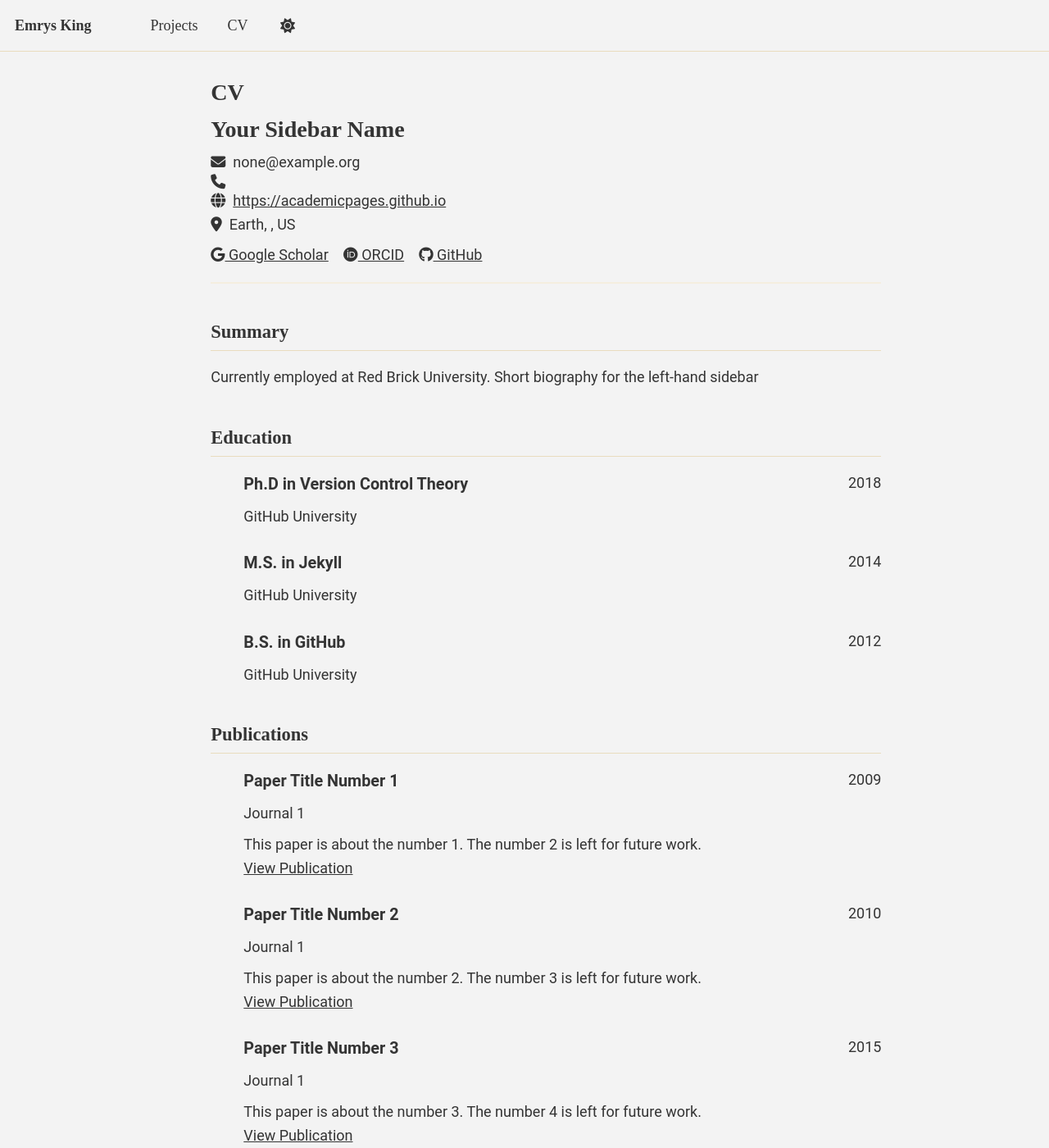
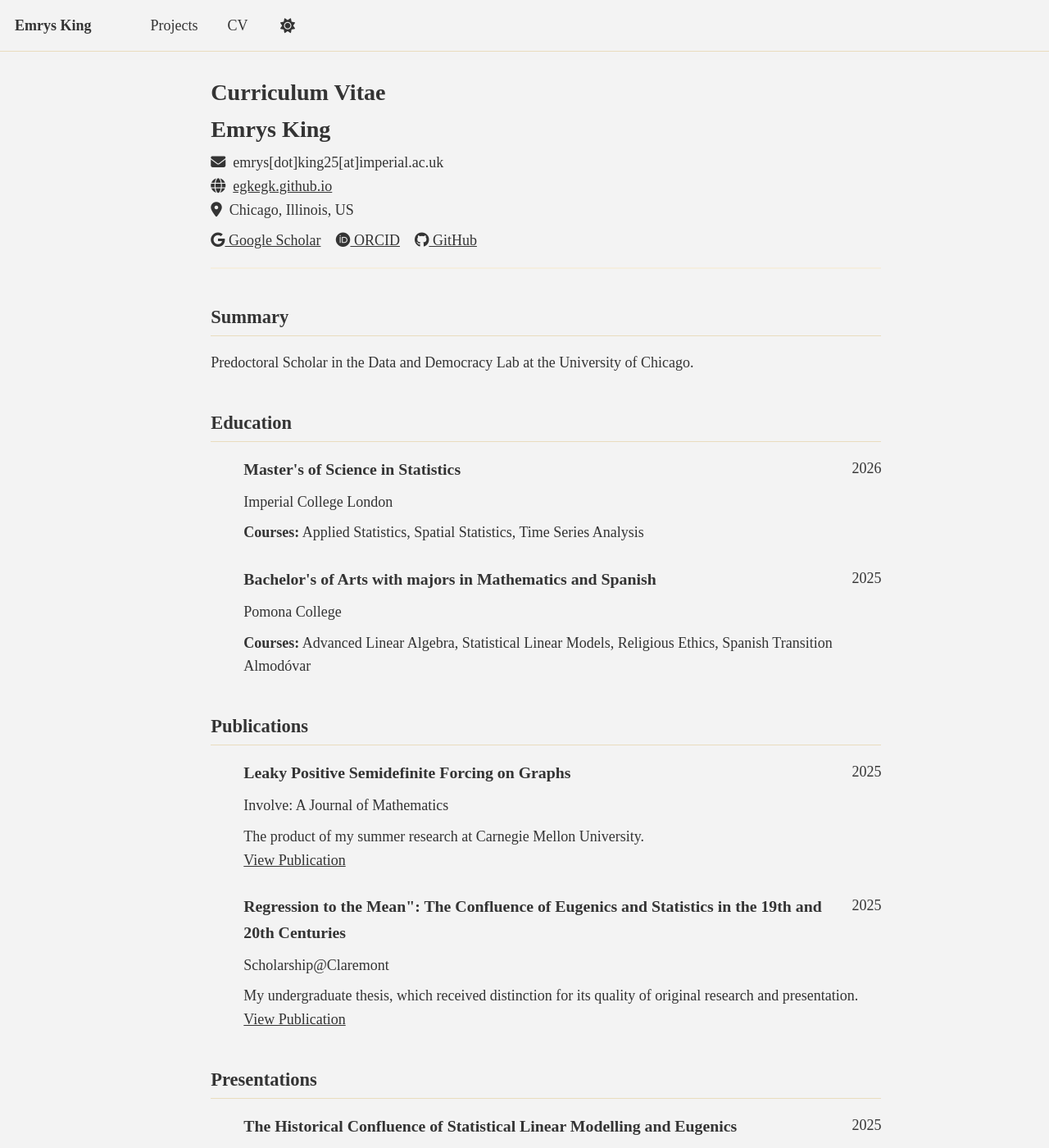
Before and after one commit to emrys-king/tbd_web, a Jekyll site: the page built from _pages/cv-json.md, in a window 1280 px wide and 1400 px high. Shown: the whole window at 82% size. Built offline with Jekyll 4.4.1, drawn with Linux system fonts in a browser that asks for light colours; a script bundle is joined from its source files by our own code; library files that are not in the unit come from our copies; some of the changed text lies outside the part shown.

Commit message:
cv as pdf

```diff
--- a/_config.yml
+++ b/_config.yml
@@ -51,7 +51,7 @@ author:
   bitbucket        : # Username - Update with your username on the site
   codepen          : # Username
   dribbble         : # Username
-  github           : "egkegk"
+  github           : "emrys-king"
   kaggle           : # Username
   stackoverflow    : # User number or user number and name (i.e., use "1" or "1/jeff-atwood")
 
@@ -66,7 +66,7 @@ author:
   keybase          : # Username
   instagram        : # Username
   lastfm           : # Username
-  linkedin         : # Username
+  linkedin         : "emrys-king"
   mastodon         : # URL
   medium           : # URL
   pinterest        : # Username
--- a/_data/cv.json
+++ b/_data/cv.json
@@ -1,63 +1,53 @@
 {
   "basics": {
-    "name": "Your Sidebar Name",
-    "email": "none@example.org",
-    "phone": "",
-    "website": "https://academicpages.github.io",
-    "summary": "Currently employed at Red Brick University. Short biography for the left-hand sidebar",
+    "name": "Emrys King",
+    "email": "emrys[dot]king25[at]imperial.ac.uk",
+    "website": "egkegk.github.io",
+    "summary": "Predoctoral Scholar in the Data and Democracy Lab at the University of Chicago.",
     "location": {
       "address": "",
       "postalCode": "",
-      "city": "Earth",
+      "city": "Chicago",
       "countryCode": "US",
-      "region": ""
+      "region": "Illinois"
     },
     "profiles": [
       {
         "network": "Google Scholar",
         "username": "",
-        "url": "https://scholar.google.com/citations?user=PS_CX0AAAAAJ"
+        "url": "https://scholar.google.co.uk/citations?hl=en&user=L9Y0gtoAAAAJ"
       },
       {
         "network": "ORCID",
         "username": "",
-        "url": "https://orcid.org/yourorcidurl"
+        "url": "https://orcid.org/0009-0005-5149-5896"
       },
       {
         "network": "GitHub",
         "username": "academicpages",
-        "url": "https://github.com/academicpages"
+        "url": "https://github.com/egkegk"
       }
     ]
   },
   "work": [],
   "education": [
     {
-      "institution": "GitHub University",
-      "area": "Ph.D in Version Control Theory",
+      "institution": "Imperial College London",
+      "area": "Master's of Science in Statistics",
       "studyType": "",
       "startDate": "",
-      "endDate": "2018",
+      "endDate": "2026",
       "gpa": null,
-      "courses": []
+      "courses": ["Applied Statistics", "Spatial Statistics", "Time Series Analysis"]
     },
     {
-      "institution": "GitHub University",
-      "area": "M.S. in Jekyll",
+      "institution": "Pomona College",
+      "area": "Bachelor's of Arts with majors in Mathematics and Spanish",
       "studyType": "",
       "startDate": "",
-      "endDate": "2014",
+      "endDate": "2025",
       "gpa": null,
-      "courses": []
-    },
-    {
-      "institution": "GitHub University",
-      "area": "B.S. in GitHub",
-      "studyType": "",
-      "startDate": "",
-      "endDate": "2012",
-      "gpa": null,
-      "courses": []
+      "courses": ["Advanced Linear Algebra", "Statistical Linear Models", "Religious Ethics", "Spanish Transition Almodóvar"]
     }
   ],
   "skills": [],
@@ -66,87 +56,62 @@
   "references": [],
   "publications": [
     {
-      "name": "Paper Title Number 1",
-      "publisher": "Journal 1",
-      "releaseDate": "2009-10-01",
-      "website": "https://academicpages.github.io/files/paper1.pdf",
-      "summary": "This paper is about the number 1. The number 2 is left for future work."
+      "name": "Leaky Positive Semidefinite Forcing on Graphs",
+      "publisher": "Involve: A Journal of Mathematics",
+      "releaseDate": "2025-07-30",
+      "website": "https://msp.org/involve/2025/18-4/p10.xhtml",
+      "summary": "The product of my summer research at Carnegie Mellon University."
     },
     {
-      "name": "Paper Title Number 2",
-      "publisher": "Journal 1",
-      "releaseDate": "2010-10-01",
-      "website": "https://academicpages.github.io/files/paper2.pdf",
-      "summary": "This paper is about the number 2. The number 3 is left for future work."
-    },
-    {
-      "name": "Paper Title Number 3",
-      "publisher": "Journal 1",
-      "releaseDate": "2015-10-01",
-      "website": "https://academicpages.github.io/files/paper3.pdf",
-      "summary": "This paper is about the number 3. The number 4 is left for future work."
-    },
-    {
-      "name": "Paper Title Number 4",
-      "publisher": "GitHub Journal of Bugs",
-      "releaseDate": "2024-02-17",
-      "website": "https://academicpages.github.io/files/paper3.pdf",
-      "summary": "This paper is about fixing template issue #693."
+      "name": ["Regression to the Mean\": The Confluence of Eugenics and Statistics \n in the 19th and 20th Centuries"],
+      "publisher": "Scholarship@Claremont",
+      "releaseDate": "2025-05-05",
+      "website": "https://scholarship.claremont.edu/pomona_theses/347/",
+      "summary": "My undergraduate thesis, which received distinction for its quality of original research and presentation."
     }
   ],
   "presentations": [
     {
-      "name": "Talk 1 on Relevant Topic in Your Field",
-      "event": "UC San Francisco, Department of Testing",
-      "date": "2012-03-01",
-      "location": "San Francisco, CA, USA",
-      "description": ""
+      "name": "The Historical Confluence of Statistical Linear Modelling and Eugenics",
+      "event": "Pomona College Department of Mathematics and Statistics Senior Seminar",
+      "date": "2025-03-15",
+      "location": "Claremont, CA, USA",
+      "description": "20-minute oral presentation."
     },
     {
-      "name": "Tutorial 1 on Relevant Topic in Your Field",
-      "event": "UC-Berkeley Institute for Testing Science",
-      "date": "2013-03-01",
-      "location": "Berkeley, CA, USA",
-      "description": ""
+      "name": "The Mixing of Eugenics and Statistics in 20th Century English-Language Pedagogy",
+      "event": "Claremont Seminar in the History and Philosophy of Mathematics: The Alchemy of Mixing Mathematics Workshop",
+      "date": "2025-02-15",
+      "location": "Claremont, CA, USA",
+      "description": "20-minute oral presentation."
     },
     {
-      "name": "Talk 2 on Relevant Topic in Your Field",
-      "event": "London School of Testing",
-      "date": "2014-02-01",
-      "location": "London, UK",
-      "description": ""
+      "name": "Positive Semidefinite Leaky Zero Forcing: Preliminary Report",
+      "event": "Joint Mathematics Meetings",
+      "date": "2024-01-04",
+      "location": "San Francisco, CA, USA",
+      "description": "Poster presentation."
     },
     {
-      "name": "Conference Proceeding talk 3 on Relevant Topic in Your Field",
-      "event": "Testing Institute of America 2014 Annual Conference",
-      "date": "2014-03-01",
-      "location": "Los Angeles, CA, USA",
-      "description": ""
+      "name": "Positive Semidefinite Leaky Forcing – A New Variation of Zero Forcing",
+      "event": "SACNAS National Diversity in STEM Conference, Modern Mathematics Workshop",
+      "date": "2023-10-27",
+      "location": "Portland, OR, USA",
+      "description": "Poster presentation. Awarded for excellence in undergraduate poster. Travel funded by Institute for Mathematical and Statistical Innovation (IMSI)."
     }
   ],
   "teaching": [
     {
-      "course": "Teaching experience 1",
-      "institution": "University 1, Department",
-      "date": "2014-01-01",
-      "role": "Undergraduate course",
-      "description": ""
+      "course": "Undergraduate Teaching Assistant",
+      "institution": "Pomona College Department of Mathematics and Statistics",
+      "date": ["2022", "-", "2025"],
+      "description": "Selected as a mentor (equivalent to teaching assistant) and grader for each of Calculus II, Linear Algebra, Combinatorics, Number Theory & Cryptography, Statistical Linear Modelling. Provided weekly study hours as well as ad hoc review sessions prior to exams. Received the Bruce Jay Levy Prize upon graduation for my dedication to fostering collaborative learning in the department, largely through my work as a teaching assistant."
     },
     {
-      "course": "Teaching experience 2",
-      "institution": "University 1, Department",
-      "date": "2015-01-01",
-      "role": "Workshop",
-      "description": ""
-    }
-  ],
-  "portfolio": [
-    {
-      "name": "Portfolio item number 1",
-      "category": "portfolio",
-      "date": "",
-      "url": "",
-      "description": "Short description of portfolio item number 1<br/><img src='/images/500x300.png'>"
+      "course": "Teaching Assistant",
+      "institution": "1-2-1 Math Program",
+      "date": "2022",
+      "description": "Online program dedicated to easing transition from high school to college, designed for students of all academic backgrounds. A particular emphasis is placed on the study of mathematics as a way to introduce problem-solving, collaboration, and logical argumentation at the undergraduate level. For more details, you can read <a href='https://www.pomona.edu/administration/quantitative-skills-center/math-1-2-1'>here</a>."
     }
   ]
 }
--- a/_pages/cv-json.md
+++ b/_pages/cv-json.md
@@ -1,6 +1,6 @@
 ---
 layout: archive
-title: "CV"
+title: "Curriculum Vitae"
 permalink: /cv-json/
 author_profile: false
 redirect_from:
--- a/_sass/layout/_json_cv.scss
+++ b/_sass/layout/_json_cv.scss
@@ -6,7 +6,7 @@
 .cv-container {
   max-width: 1000px;
   margin: 0 auto;
-  font-family: 'Roboto', 'Helvetica Neue', Helvetica, Arial, sans-serif;
+  font-family: 'EB Garamond';
   color: var(--global-text-color);
   line-height: 1.6;
 }
```
Also changed, not shown: _data/navigation.yml (+5 -2 lines), _pages/about.md (+3 -1 lines), 1 other file.
